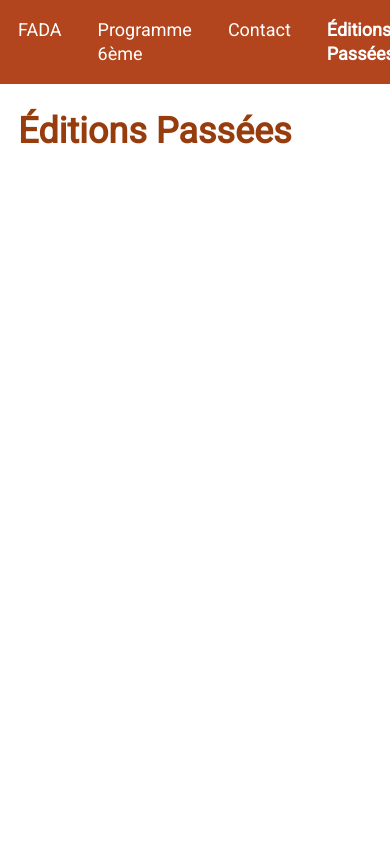
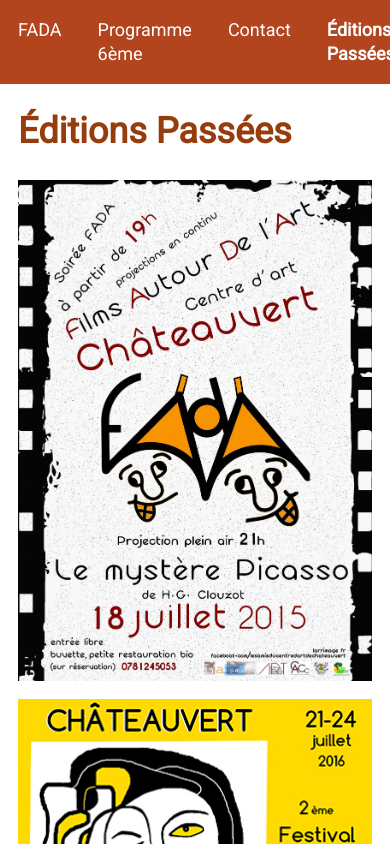
Before and after one commit to DanielMateosLab/fada, a Next.js app: page /past-editions in a window 390 px wide. Shown: the top 844 px of the page. Built offline with nearby package versions, Linux system fonts and the light colour scheme.

Commit message:
Render posters in responsive grid

```diff
--- a/pages/past-editions.tsx
+++ b/pages/past-editions.tsx
@@ -1,12 +1,51 @@
+import { css } from "@emotion/react";
 import Container from "components/Container";
 import type { NextPage } from "next";
+import Image, { StaticImageData } from "next/image";
+import poster1 from "public/pastEditions/1.jpg";
+import poster2 from "public/pastEditions/2.jpg";
+import poster3 from "public/pastEditions/3.jpg";
+import poster4 from "public/pastEditions/4.jpg";
+import poster5 from "public/pastEditions/5.jpg";
 
 const PastEditions: NextPage = () => {
+  const posters: StaticImageData[] = [
+    poster1,
+    poster2,
+    poster3,
+    poster4,
+    poster5,
+  ];
+
+  const AltManager = (i: number) => `Affiche de l'édition ${i + 1}`;
+
   return (
     <Container marginBottom>
       <title>Éditions Passées</title>
 
       <h1>Éditions Passées</h1>
+
+      <div
+        css={css`
+          display: grid;
+          grid-template-columns: 1fr;
+          grid-gap: 1rem;
+          grid-template-columns: repeat(auto-fill, minmax(300px, 1fr));
+        `}
+      >
+        {posters.map((poster, index) => (
+          <div
+            key={index}
+            css={css`
+              position: relative;
+              width: 100%;
+              height: 100%;
+            `}
+          >
+            <Image layout="responsive" src={poster} alt={AltManager(index)} />
+          </div>
+        ))}
+      </div>
     </Container>
   );
 };
```
Also changed, not shown: 1 other file (tests, documents, lock files or other folders).
